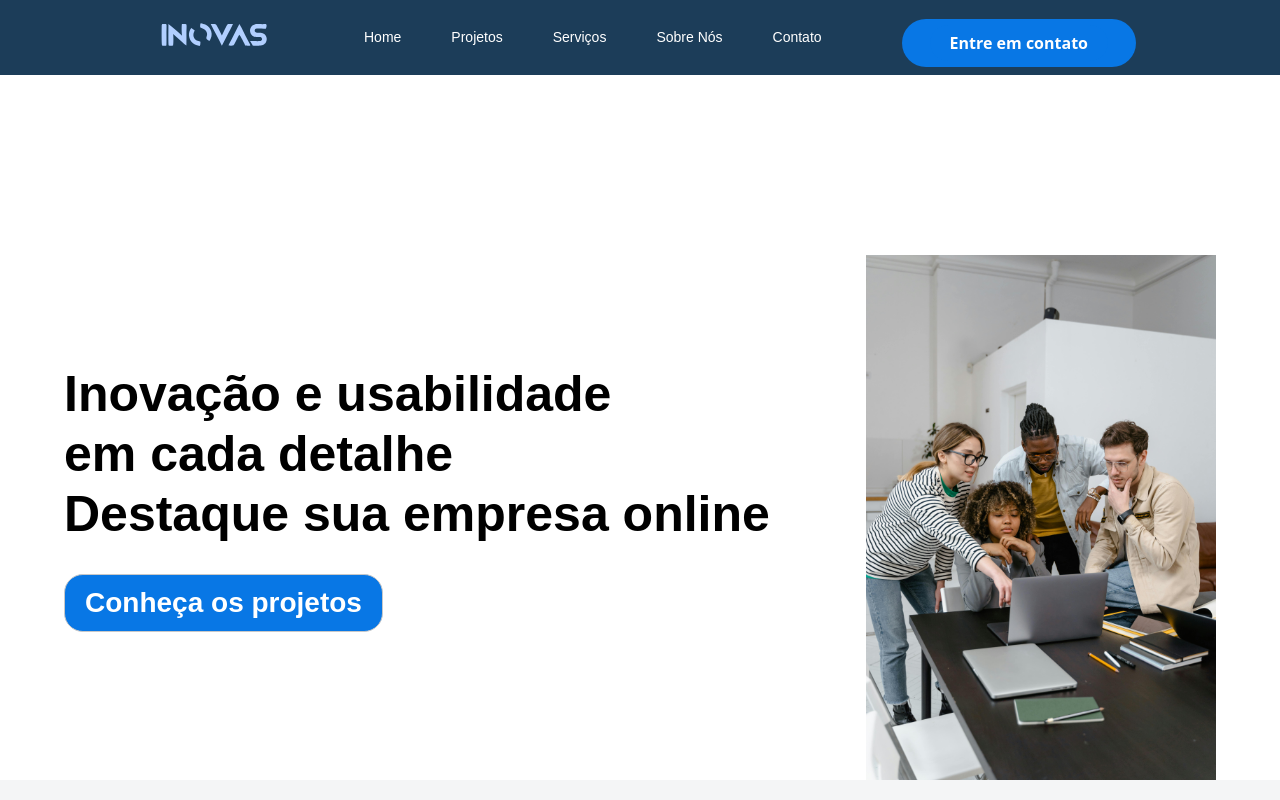
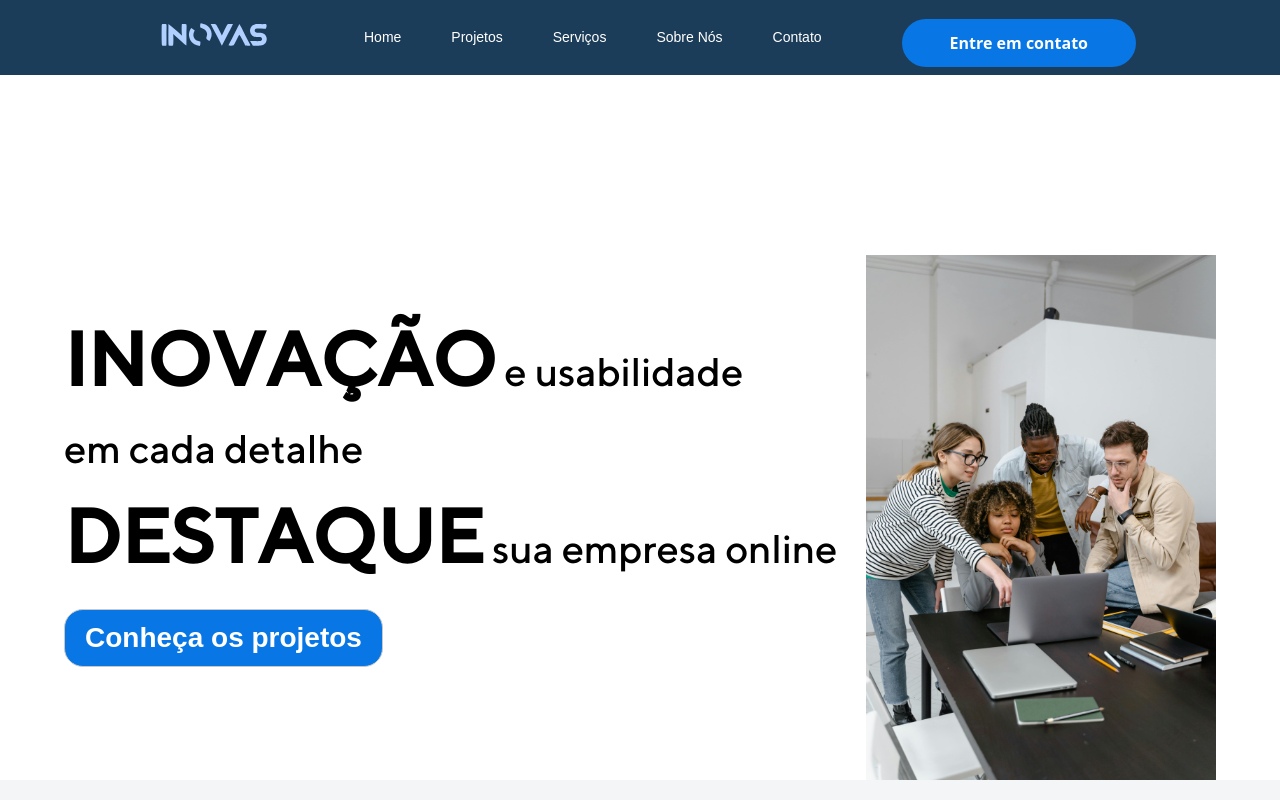
Before and after one commit to inovaSociety/inova---Projeto-3, a React (Vite) app in the folder inova/: page / in a window 1280 px wide. Shown: the top 800 px of the page. Built offline with nearby package versions, Linux system fonts and the light colour scheme; a web font is replaced by a local one.

Commit message:
Atualiza  o Home.jsx e seu  CSS

```diff
--- a/inova/src/components/home/Home.jsx
+++ b/inova/src/components/home/Home.jsx
@@ -1,25 +1,30 @@
-import './Style.css'
-import React from 'react'
-import equipe from '../../images/pexels-mart-production-7550298.jpg'
+import "./Style.css";
+import React from "react";
+import equipe from "../../images/pexels-mart-production-7550298.jpg";
 const Home = () => {
   return (
     <>
-        <div className='hero'>
-            <div className='h-left'>
-                <div className='title'>
-                    <div className='line'>Inovação e usabilidade <br></br> em cada detalhe <br></br> Destaque sua empresa online</div>
-                </div>
-                <div className='links'>
-                    <a href="" className='b-teste'>Conheça os projetos</a>
-                </div>
+      <div className="hero">
+        <div className="h-left">
+          <div className="title">
+            <div className="line">
+              <span className="sparkle">INOVAÇÃO</span> <span className="line-one">  e usabilidade</span>
+              <span className="line-two"> em cada detalhe</span>
+              <span className="sparkle">DESTAQUE</span> <span className="line-three">  sua empresa online</span>
             </div>
-            <div className='h-right'>
-                <img src={equipe} alt="side" width={350} className='n-img' />
-            </div>
+          </div>
+          <div className="links">
+            <a href="" className="b-teste">
+              Conheça os projetos
+            </a>
+          </div>
+        </div>
+        <div className="h-right">
+          <img src={equipe} alt="side" width={350} className="n-img" />
+        </div>
+      </div>
+    </>
+  );
+};
 
-        </div>
-    </>
-  )
-}
-
-export default Home
+export default Home;
--- a/inova/src/components/home/Style.css
+++ b/inova/src/components/home/Style.css
@@ -14,13 +14,45 @@
 }
 
 .title{
-    font-family: Arial, Helvetica, sans-serif;
-    font-size: 50px;
-    font-weight: bold;
+    font-family: 'tt-norms', sans-serif;
+    font-size: 80px;
+    font-weight: 800;
     line-height: 60px;
     margin: 20px 0;
     margin-top: 140px;
 }
+
+.sparkle{
+    font-size: 75px;
+    font-weight:lighter;
+}
+
+.line-one{
+    font-weight:100;
+    margin-top: 10px;
+}
+
+
+.line-two{
+    display: block;
+    font-weight:100;
+    margin-top: 17px;
+    margin-bottom: 27px;
+}
+
+
+.line-three{
+
+    font-weight:100;
+
+}
+
+@media (max-width: 1680px) {
+  .title {
+    font-size: 40px;
+  }
+}
+
 
 .links{
     width: 100%;
--- a/inova/src/components/servicesLp/Style.css
+++ b/inova/src/components/servicesLp/Style.css
@@ -2,7 +2,7 @@
   font-size: 70px;
   text-align: end;
   font-family: "tt-norms", sans-serif;
-  font-weight: bold;
+  font-weight: 600;
   margin-right: 500px;
 }
 
```
